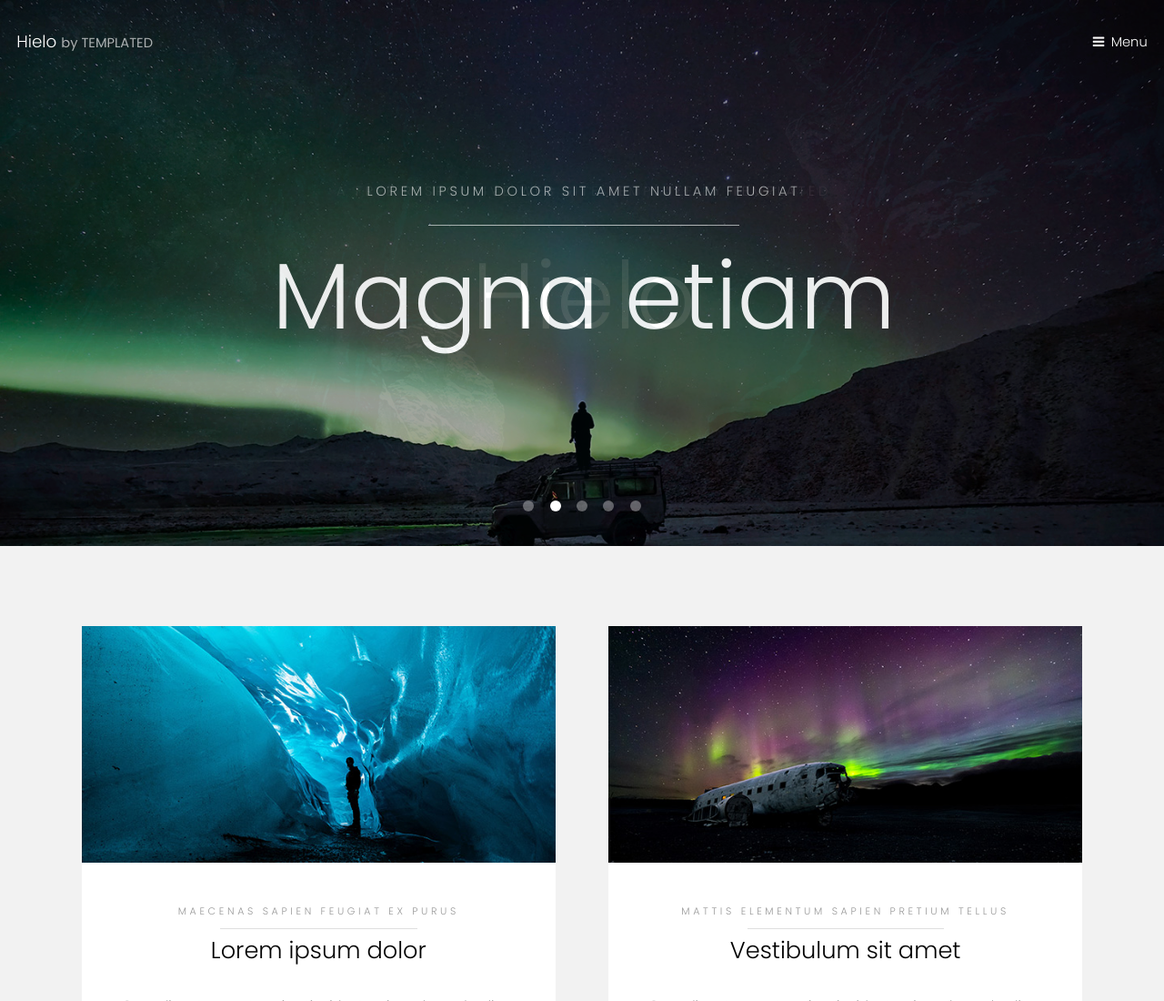
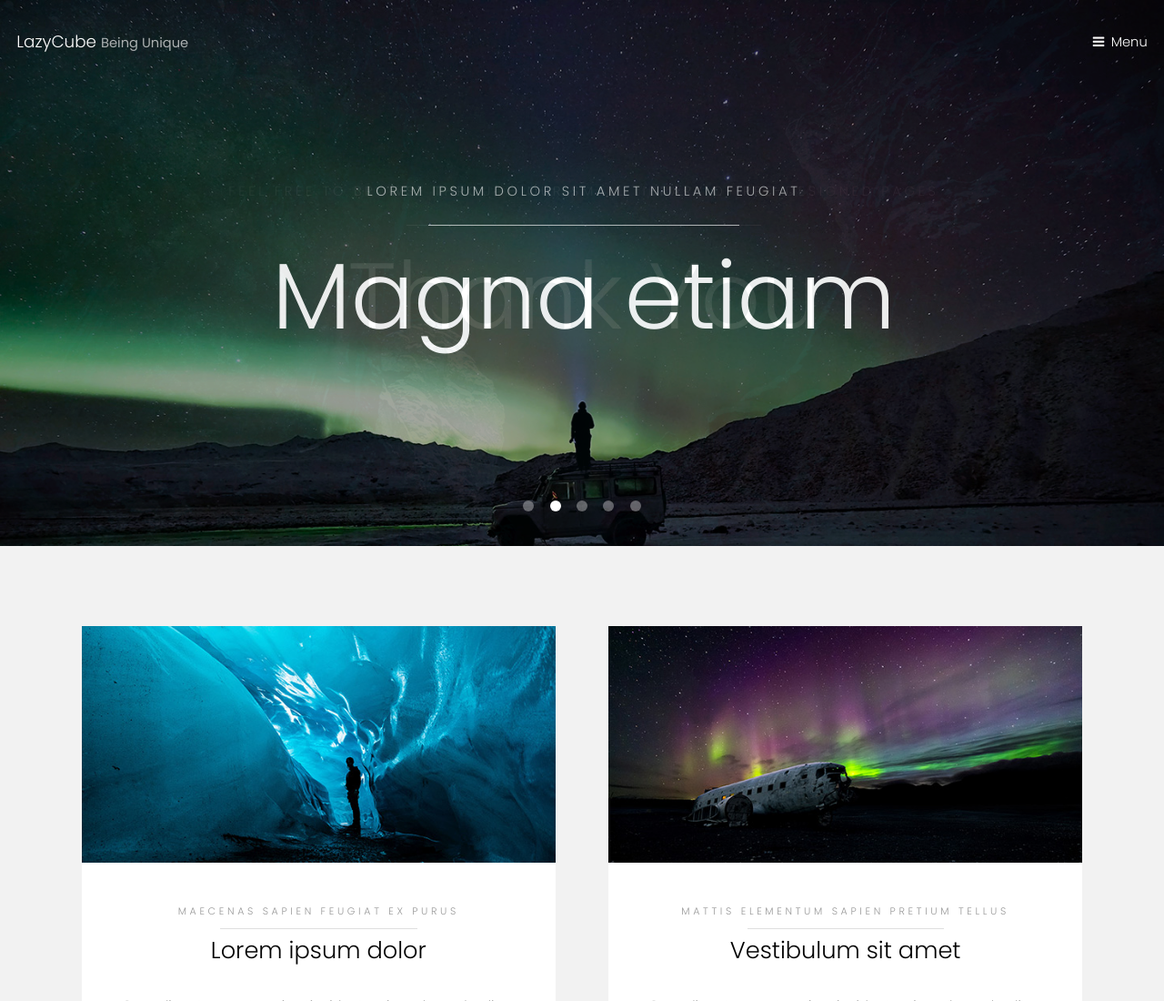
Before and after one commit to lazylamps/lazylamps.github.io, a plain HTML site: page index.html in a window 1280 px wide. Shown: the top 1100 px of the page at 91% size. Drawn offline with Linux system fonts and the light colour scheme.

Commit message:
Add files via upload

```diff
--- a/index.html
+++ b/index.html
@@ -6,7 +6,7 @@
 -->
 <html>
 	<head>
-		<title>Hielo by TEMPLATED</title>
+		<title> LazyCube </title>
 		<meta charset="utf-8" />
 		<meta name="viewport" content="width=device-width, initial-scale=1" />
 		<link rel="stylesheet" href="assets/css/main.css" />
@@ -15,7 +15,7 @@
 
 		<!-- Header -->
 			<header id="header" class="alt">
-				<div class="logo"><a href="index.html">Hielo <span>by TEMPLATED</span></a></div>
+				<div class="logo"><a href="index.html">LazyCube <span>Being Unique </span></a></div>
 				<a href="#menu">Menu</a>
 			</header>
 
@@ -34,8 +34,8 @@
 					<img src="images/slide01.jpg" alt="" />
 					<div class="inner">
 						<header>
-							<p>A free responsive web site template by <a href="https://templated.co">TEMPLATED</a></p>
-							<h2>Hielo</h2>
+							<p>Feel free to browse through our small library of pre-designed pages</a></p>
+							<h2>Thank You</h2>
 						</header>
 					</div>
 				</article>
```
